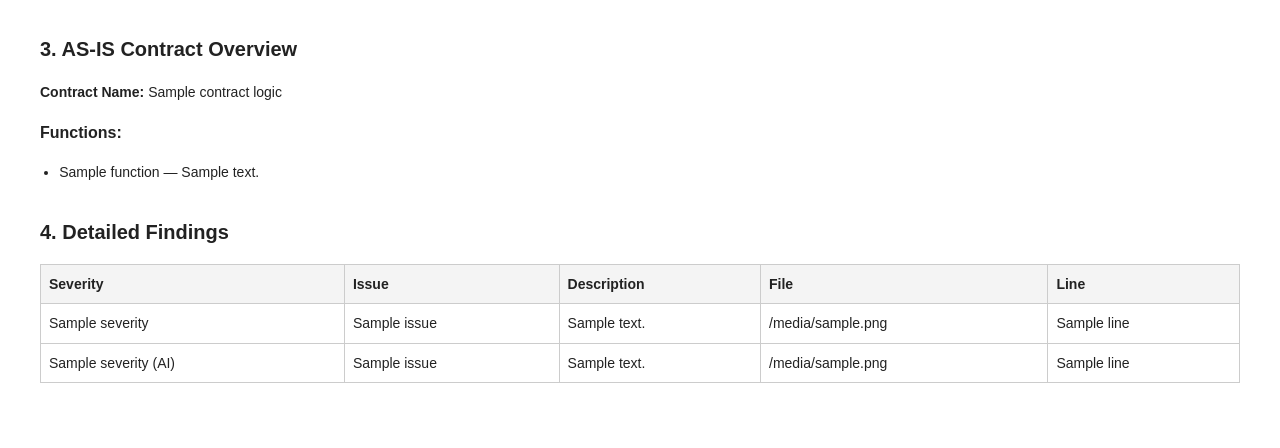
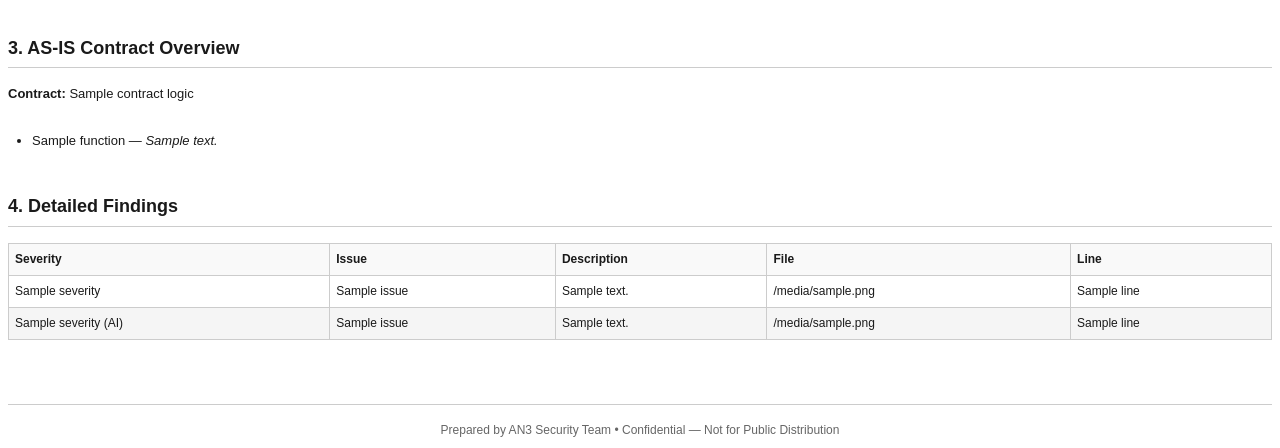
Before and after one commit to alyyashar/sec3-an3, a Python web app: template backend/services/templates/report.html.jinja2 in a window 1280 px wide. Shown: the part 741-1189 px from the top of the page. Before the commit the page ends 1124 px from the top, so only its background shows below. Run offline with Jinja, Linux system fonts and the light colour scheme; the template is opened without the code that fills it: most values are stand-ins (such as "Sample title", 1, 10 or a date in 2020).

Commit message:
added pdf reporting format v2

```diff
--- a/backend/services/templates/report.html.jinja2
+++ b/backend/services/templates/report.html.jinja2
@@ -3,47 +3,107 @@
 <head>
   <meta charset="utf-8">
   <style>
-    body { font-family: 'Rajdhani', sans-serif; padding: 2rem; font-size: 14px; line-height: 1.6; color: #222; }
-    h1 { font-size: 24px; border-bottom: 2px solid #444; padding-bottom: 0.5rem; }
-    h2 { font-size: 20px; margin-top: 2rem; }
-    h3 { font-size: 16px; margin-top: 1rem; }
-    .section { margin-top: 2rem; }
-    .severity-Critical { color: red; }
-    .severity-High { color: darkorange; }
-    .severity-Medium { color: goldenrod; }
-    .severity-Low { color: green; }
-    .severity-Informational { color: gray; }
-    table { width: 100%; border-collapse: collapse; margin-top: 1rem; }
-    th, td { border: 1px solid #ccc; padding: 8px; vertical-align: top; }
-    th { background-color: #f4f4f4; text-align: left; }
-    ul { padding-left: 1.2rem; }
-    .flex-row { display: flex; align-items: flex-start; gap: 2rem; }
-    .chart { flex: 1; max-width: 300px; }
-    .summary-points { flex: 2; }
+    @page { margin: 2cm; }
+    body { font-family: 'Rajdhani', sans-serif; font-size: 13px; line-height: 1.6; color: #1a1a1a; }
+
+    header {
+      text-align: center;
+      margin-bottom: 2rem;
+      border-bottom: 2px solid #000;
+      padding-bottom: 10px;
+    }
+
+    header h1 { font-size: 24px; margin: 0; }
+    header h2 { font-size: 16px; margin: 0; color: #555; }
+
+    section { margin-bottom: 2.5rem; }
+
+    h2.section-title {
+      font-size: 18px;
+      border-bottom: 1px solid #ccc;
+      padding-bottom: 5px;
+      margin-bottom: 1rem;
+    }
+
+    .severity-Critical { color: red; font-weight: bold; }
+    .severity-High { color: darkorange; font-weight: bold; }
+    .severity-Medium { color: goldenrod; font-weight: bold; }
+    .severity-Low { color: green; font-weight: bold; }
+    .severity-Informational { color: gray; font-weight: bold; }
+
+    ul { padding-left: 1.5rem; }
+    ul li { margin-bottom: 4px; }
+
+    table {
+      width: 100%;
+      border-collapse: collapse;
+      font-size: 12px;
+      margin-top: 10px;
+    }
+
+    table, th, td {
+      border: 1px solid #ccc;
+    }
+
+    th {
+      background: #f9f9f9;
+      font-weight: bold;
+      text-align: left;
+      padding: 6px;
+    }
+
+    td {
+      padding: 6px;
+      vertical-align: top;
+    }
+
+    tr:nth-child(even) {
+      background: #f5f5f5;
+    }
+
+    .footer {
+      margin-top: 4rem;
+      font-size: 12px;
+      color: #666;
+      text-align: center;
+      border-top: 1px solid #ccc;
+      padding-top: 1rem;
+    }
+
+    .chart-box {
+      text-align: center;
+      margin-top: 1rem;
+    }
+
+    .contract-functions {
+      columns: 2;
+      -webkit-columns: 2;
+      -moz-columns: 2;
+    }
+
   </style>
 </head>
 <body>
-  <h1>AN3 – Smart Contract Audit Report</h1>
-  <p><strong>Audit Date:</strong> {{ scan.created_at }}</p>
-  <p><strong>Contract:</strong> {{ scan.contract_name or 'N/A' }}</p>
 
-  <div class="section">
-    <h2>1. Audit Methodology</h2>
-    <p>This audit was conducted using both automated and manual review techniques. We utilized tools like <strong>Slither</strong> and <strong>Mythril</strong> for static analysis, and integrated AI-assisted post-processing to identify potential false positives and missed vulnerabilities. The methodology includes:</p>
+<header>
+  <h1>AN3 Smart Contract Security Audit Report</h1>
+  <h2>Contract: {{ scan.contract_name or 'Unnamed Contract' }} | Date: {{ scan.created_at }}</h2>
+</header>
+
+<section>
+  <h2 class="section-title">1. Audit Methodology</h2>
+  <p>This audit was conducted using automated and manual security review techniques. We used Slither and Mythril for static analysis and incorporated AI-assisted review to verify findings and identify false negatives. The process includes:</p>
   <ul>
     <li>Static code analysis using Slither & Mythril</li>
-      <li>Manual line-by-line inspection of contract logic</li>
-      <li>Cross-verification against known SWC-Registry vulnerabilities</li>
-      <li>AI-based validation for confirming the findings and identifying overlooked bugs</li>
-      <li>Evaluation of best practices, design patterns, and known attack vectors</li>
+    <li>Manual logic inspection for critical functions</li>
+    <li>Cross-checking against SWC Registry and industry standards</li>
+    <li>Post-scan AI verification for false positives and missed issues</li>
   </ul>
-    <p>Note: This audit does not guarantee the complete absence of bugs or vulnerabilities. It reflects the state of the contract at the time of review.</p>
-  </div>
+  <p><strong>Disclaimer:</strong> This report reflects the findings at the time of audit. No security audit guarantees the absence of all vulnerabilities.</p>
+</section>
 
-  <div class="section">
-    <h2>2. Executive Summary</h2>
-    <div class="flex-row">
-      <div class="summary-points">
+<section>
+  <h2 class="section-title">2. Executive Summary</h2>
   <ul>
     {% for vuln in vulnerabilities %}
     <li class="severity-{{ vuln.severity }}">{{ vuln.severity }}: {{ vuln.issue }}</li>
@@ -52,30 +112,32 @@
     <li class="severity-{{ vuln.severity }}">AI-Detected {{ vuln.severity }}: {{ vuln.issue }}</li>
     {% endfor %}
   </ul>
+  <div class="chart-box">
+    <img src="{{ pie_chart }}" alt="Severity Breakdown Chart" width="300">
   </div>
-      <div class="chart">
-        <img src="{{ pie_chart }}" alt="Severity Chart" width="250">
-      </div>
-    </div>
-  </div>
+</section>
 
-  <div class="section">
-    <h2>3. AS-IS Contract Overview</h2>
-    <p><strong>Contract Name:</strong> {{ contract_logic.contract_name }}</p>
-    <h3>Functions:</h3>
+<section>
+  <h2 class="section-title">3. AS-IS Contract Overview</h2>
+  <p><strong>Contract:</strong> {{ contract_logic.contract_name }}</p>
+  <div class="contract-functions">
     <ul>
       {% for fn in contract_logic.functions %}
-      <li>{{ fn.name }} — {{ fn.visibility }}{% if fn.payable %}, payable{% endif %}</li>
+      <li>{{ fn.name }} — <i>{{ fn.visibility }}{% if fn.payable %}, payable{% endif %}</i></li>
       {% endfor %}
     </ul>
   </div>
+</section>
 
-  <div class="section">
-    <h2>4. Detailed Findings</h2>
+<section>
+  <h2 class="section-title">4. Detailed Findings</h2>
   <table>
+    <thead>
       <tr>
         <th>Severity</th><th>Issue</th><th>Description</th><th>File</th><th>Line</th>
       </tr>
+    </thead>
+    <tbody>
       {% for vuln in vulnerabilities %}
       <tr>
         <td class="severity-{{ vuln.severity }}">{{ vuln.severity }}</td>
@@ -94,7 +156,13 @@
         <td>{{ vuln.location.line or 'N/A' }}</td>
       </tr>
       {% endfor %}
+    </tbody>
   </table>
+</section>
+
+<div class="footer">
+  Prepared by AN3 Security Team • Confidential — Not for Public Distribution
 </div>
+
 </body>
 </html>
```
Lines whose indentation alone changed are shown as unchanged.
